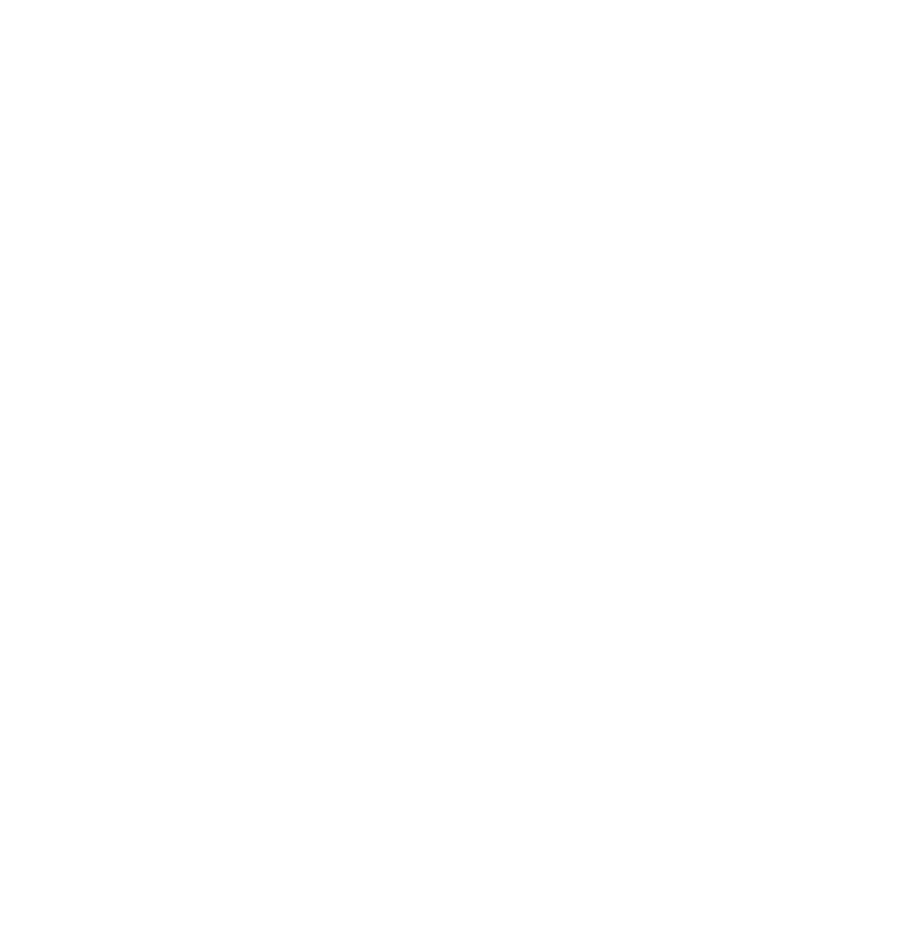
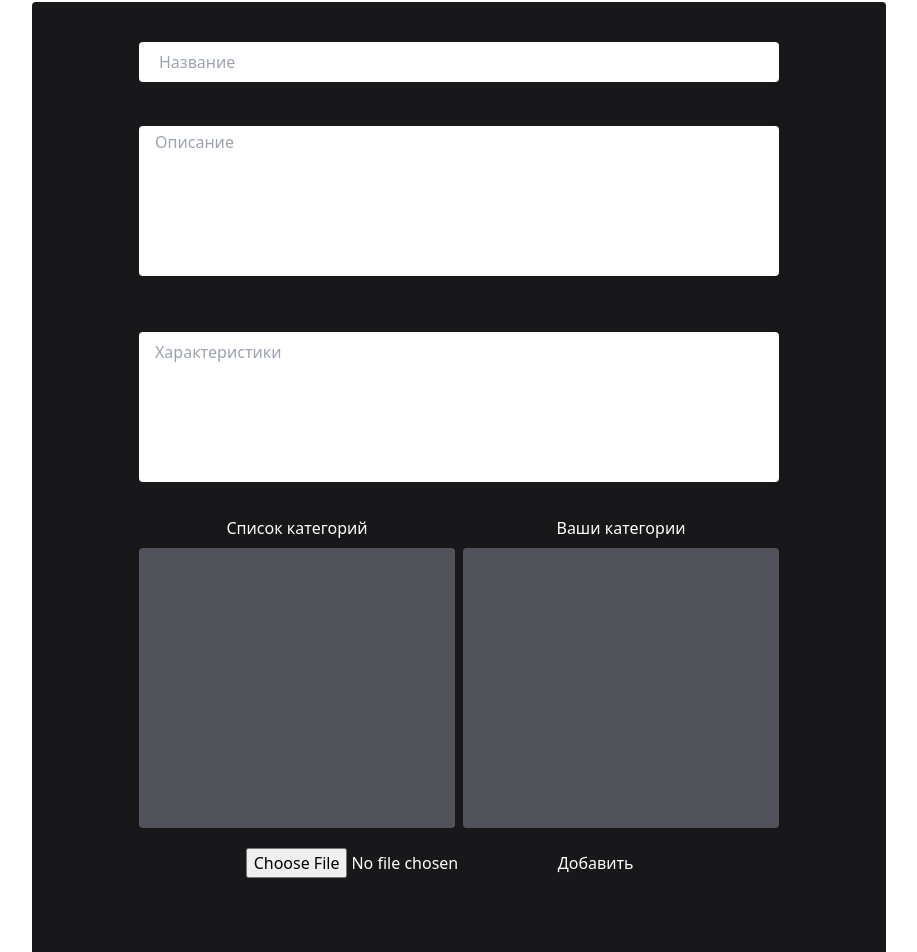
Before and after one commit to Z3f1rka/GriB-CSAT, a Vue app in the folder frontend/: page /createcard in a window 1280 px wide. Before the commit this address had no page. Shown: the part 198-1150 px from the top of the page, without its empty margins (181-1098 px from the left). Before the commit the page ends 800 px from the top, so only its background shows below. Built offline with nearby package versions, Linux system fonts and the light colour scheme.

Commit message:
Add CardForm

```diff
--- /dev/null
+++ b/frontend/src/components/CardForm.vue
@@ -0,0 +1,234 @@
+<script setup>
+import { ref } from "vue";
+import { z } from "zod";
+import { auth_get, auth_post } from "../requests";
+import axios from "axios";
+import router from "../router";
+
+var title = ref("");
+var description = ref("");
+var characteristics = ref("");
+var categList = ref([]);
+var err_title = ref("");
+var err_description = ref("");
+var err_char = ref("");
+var err_categ = ref("");
+const title_validation = z
+  .string()
+  .max(60, { message: "Максимальная длина - 60 символов" });
+var can_reg = true;
+var err = ref("");
+var chooseCateg = ref([]);
+var selectedFile;
+var choosedFiles = ref([]);
+
+function onFileChange(event) {
+  selectedFile = event.target.files[0];
+}
+
+function addFile() {
+  if (selectedFile && selectedFile.type.includes("image")) {
+    choosedFiles.value.push({
+      id: choosedFiles.value.length,
+      file: selectedFile,
+    });
+    console.log(choosedFiles._rawValue);
+  }
+}
+
+function removeFile(id) {
+  for (let i = 0; i < choosedFiles.value.length; i++) {
+    if (choosedFiles.value[i].id == id) {
+      choosedFiles.value.splice(i, 1);
+      break;
+    }
+  }
+}
+
+async function uploadFile(file) {
+  const formData = new FormData();
+  formData.append("file", file);
+
+  try {
+    const response = await axios.post(
+      "http://localhost:8000/upload",
+      formData,
+      {
+        headers: {
+          "Content-Type": "multipart/form-data",
+        },
+      }
+    );
+    alert(response.data.message);
+  } catch (error) {
+    console.error(error);
+    alert("Error uploading file.");
+  }
+}
+
+function choose(x, n) {
+  var num = x;
+  if (n) {
+    for (let el of categList.value) {
+      if (el.id === num) {
+        chooseCateg.value.push(el);
+        categList.value = categList.value.filter((item) => item != el);
+      }
+    }
+  } else {
+    for (let el of chooseCateg.value) {
+      if (el.id === num) {
+        categList.value.push(el);
+        chooseCateg.value = chooseCateg.value.filter((item) => item != el);
+      }
+    }
+  }
+}
+
+function data() {
+  can_reg = true;
+  if (!title_validation.safeParse(title.value).success) {
+    err_title.value = "Максимальная длина - 60 символов";
+    can_reg = false;
+  } else {
+    err_title.value = "";
+  }
+  if (title.value == "") {
+    can_reg = false;
+    err_title.value = "Обязательное поле";
+  }
+  if (description.value == "") {
+    can_reg = false;
+    err_description.value = "Обязательное поле";
+  }
+  if (characteristics.value == "") {
+    can_reg = false;
+    err_char.value = "Обязательное поле";
+  } else {
+    err_char.value = "";
+  }
+  if (chategList._rawValue.length == 0) {
+    can_reg = false;
+    err_categ.value = "Обязательное поле";
+  }
+  if (can_reg) {
+    const values = {
+      title: title.value,
+      description: description.value,
+      characteristics: characteristics.value,
+      categList: categList._rawValue,
+    };
+    console.log(values);
+    var resp_data = auth_post("/api/", values);
+    if (resp_data) {
+      router.push("/");
+    }
+  }
+}
+</script>
+<template>
+  <div class="bg-zinc-900 grid rounded mb-10">
+    <div class="grid grid-cols-8 grid-rows-1 items-center pt-10 pb-5">
+      <div></div>
+      <div class="grid col-span-6">
+        <input
+          type="text"
+          class="px-5 py-2 rounded"
+          placeholder="Название"
+          v-model="title"
+        />
+      </div>
+    </div>
+    <div class="grid grid-cols-8 pb-5">
+      <div></div>
+      <div class="col-span-6">
+        <h1 class="text-main">{{ err_title }}</h1>
+      </div>
+    </div>
+    <div class="grid grid-cols-8 pb-2 pt-1">
+      <div></div>
+      <div class="col-span-6 grid">
+        <textarea
+          style="height: 150px"
+          class="px-4 pt-1 rounded resize-none overflow-auto"
+          placeholder="Описание"
+          v-model="description"
+        ></textarea>
+      </div>
+    </div>
+    <div class="grid grid-cols-8 pb-2">
+      <div class="h-10 col-span-6 col-start-2">
+        <h1 class="text-main">{{ err_description }}</h1>
+      </div>
+    </div>
+    <div class="grid grid-cols-8 pb-5">
+      <div></div>
+      <div class="rounded col-span-6">
+        <textarea
+          style="height: 150px"
+          class="w-full px-4 pt-2 rounded resize-none overflow-auto"
+          placeholder="Характеристики"
+          v-model="characteristics"
+        ></textarea>
+      </div>
+    </div>
+    <div class="grid grid-cols-8 pb-2">
+      <div class="col-span-6 col-start-2">
+        <h1 class="text-main">{{ err_char }}</h1>
+      </div>
+    </div>
+    <div class="grid grid-cols-8 pb-5">
+      <div></div>
+      <div class="grid grid-cols-2 col-span-6 grid-rows-1">
+        <div class="mr-1">
+          <div class="text-white text-center mb-2">Список категорий</div>
+          <div class="bg-zinc-600 rounded overflow-auto" style="height: 280px">
+            <div
+              v-for="item in categList"
+              :key="item.id"
+              class="p-2 text-white hover:bg-main cursor-pointer"
+            >
+              <p @click="choose(item.id, 1)">+ {{ item.title }}</p>
+            </div>
+          </div>
+        </div>
+        <div class="ml-1">
+          <div class="text-white text-center mb-2">Ваши категории</div>
+          <div class="bg-zinc-600 rounded overflow-auto" style="height: 280px">
+            <div
+              v-for="item in chooseCateg"
+              :key="item.id"
+              class="p-2 text-white hover:bg-main cursor-pointer"
+            >
+              <p @click="choose(item.id, 0)">- {{ item.title }}</p>
+            </div>
+          </div>
+        </div>
+      </div>
+    </div>
+    <div class="grid grid-cols-8 pb-5">
+      <div class="col-span-2"></div>
+      <div class="col-start-3 col-span-6 h-40 text-white">
+        <div>
+          <input type="file" @change="onFileChange" />
+          <button @click="addFile">Добавить</button>
+        </div>
+        <div>
+          <div
+            v-for="file in choosedFiles"
+            :key="file"
+            class="cursor-pointer"
+            @click="removeFile(file.id)"
+          >
+            <p>{{ file.file.name }}</p>
+          </div>
+        </div>
+      </div>
+      <div class="rounded col-span-4 bg-main grid justify-center col-start-3">
+        <button class="px-5 rounded text-white text-center" @click="data">
+          <p class="block text-center self-center p-2"><b>Подтвердить</b></p>
+        </button>
+      </div>
+    </div>
+  </div>
+</template>
--- /dev/null
+++ b/frontend/src/pages/CreateCard.vue
@@ -0,0 +1,12 @@
+<script setup>
+import CardForm from "../components/CardForm.vue";
+</script>
+
+<template>
+  <div class="grid grid-cols-6 grid-rows-1 mt-10">
+    <h1 class="text-4xl text-center col-start-2 col-span-4 mb-10">Создание товара</h1>
+    <div class="w-full col-span-4 col-start-2">
+      <CardForm></CardForm>
+    </div>
+  </div>
+</template>
--- a/frontend/src/router/index.js
+++ b/frontend/src/router/index.js
@@ -5,6 +5,7 @@
 import Card from '../pages/Card.vue'
 import AdminMain from '../pages/AdminMain.vue'
 import CategCreate from '../pages/CategCreate.vue'
+import CreateCard from '../pages/CreateCard.vue'
 
 const router = createRouter({
   history: createWebHistory(import.meta.env.BASE_URL),
@@ -15,6 +16,7 @@
     { path: '/card', name: 'Card', component: Card },
     { path: '/admin', name: 'AdminPanel', component: AdminMain },
     { path: '/createcategory', name: 'CreateCategory', component: CategCreate },
+    { path: '/createcard', name: "CreateCard", component: CreateCard}
   ]
 })
 
```
